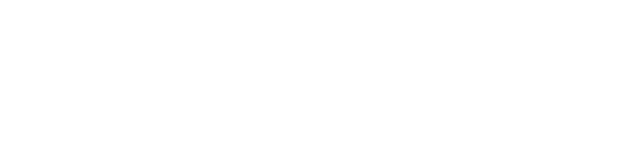
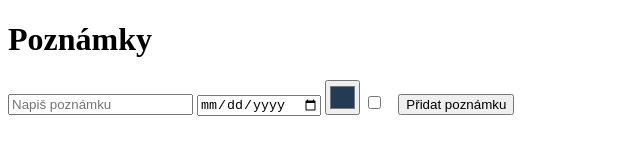
Before and after one commit to VENCAJEBOREC/ZapoPrace23-24, a plain HTML site: page index.html in a window 1280 px wide. Shown: the whole page, without its empty margins (0-640 px from the left). Drawn offline with Linux system fonts and the light colour scheme.

Commit message:
Update index.html
Přidání možnosti přidat poznámku
Seznam poznámek
Formulář pro úpravu existující poznámky

```diff
--- a/index.html
+++ b/index.html
@@ -10,6 +10,43 @@
 </head>
 <body>
 
+    <div class="Container">
+
+        <div class="header">
+            <!-- Nadpis stránky -->
+            <h1>Poznámky</h1>
+        </div>
+
+        <!-- Formulář pro přidání nové poznámky -->
+        <div id="formContainer">
+            <input type="text" id="noteInput" placeholder="Napiš poznámku">
+            <input type="date" id="dueDate" placeholder="Datum splnění">
+            <input type="color" id="colorPicker" value="#243b55" style="width: 35px; height: 35px;">
+            <input type="checkbox" id="hasExclamation"> <label for="hasExclamation" style="color: white"><i class="fas fa-exclamation"></i></label>
+            <button id="addNoteButton">Přidat poznámku</button>
+        </div>
+
+        <!-- Seznam poznámek -->
+        <ul id="noteList"></ul>
+
+        <!-- Formulář pro úpravu existující poznámky -->
+        <div id="editformContainer">
+            <input type="text" id="editNoteInput" placeholder="Nový text poznámky" style="display: none">
+            <input type="date" id="editDueDate" placeholder="Nové datum splnění" style="display: none">
+            <input type="color" id="editColorPicker" value="#243b55" style="width: 35px; height: 35px; display: none;">
+
+            <!-- Kontejner pro checkbox a popisek pro důležitost poznámky při úpravě -->
+            <div id="editHasExclamationContainer"style="display: none;">
+                <input type="checkbox" id="editHasExclamation"> <label for="editHasExclamation" style="color: white"><i class="fas fa-exclamation"></i></label>
+            </div>
+
+            <!-- Tlačítka pro potvrzení úpravy nebo zrušení úpravy -->
+            <button id="editNoteButton" style="display: none"><i class="fas fa-check"></i></button>
+            <button id="cancelEditButton" style="display: none"><i class="fas fa-times"></i></button>
+        </div>
+
+    </div>
+
     <!-- Skripty pro funkcionalitu -->
     <script src="script.js"></script>
 </body>
```
